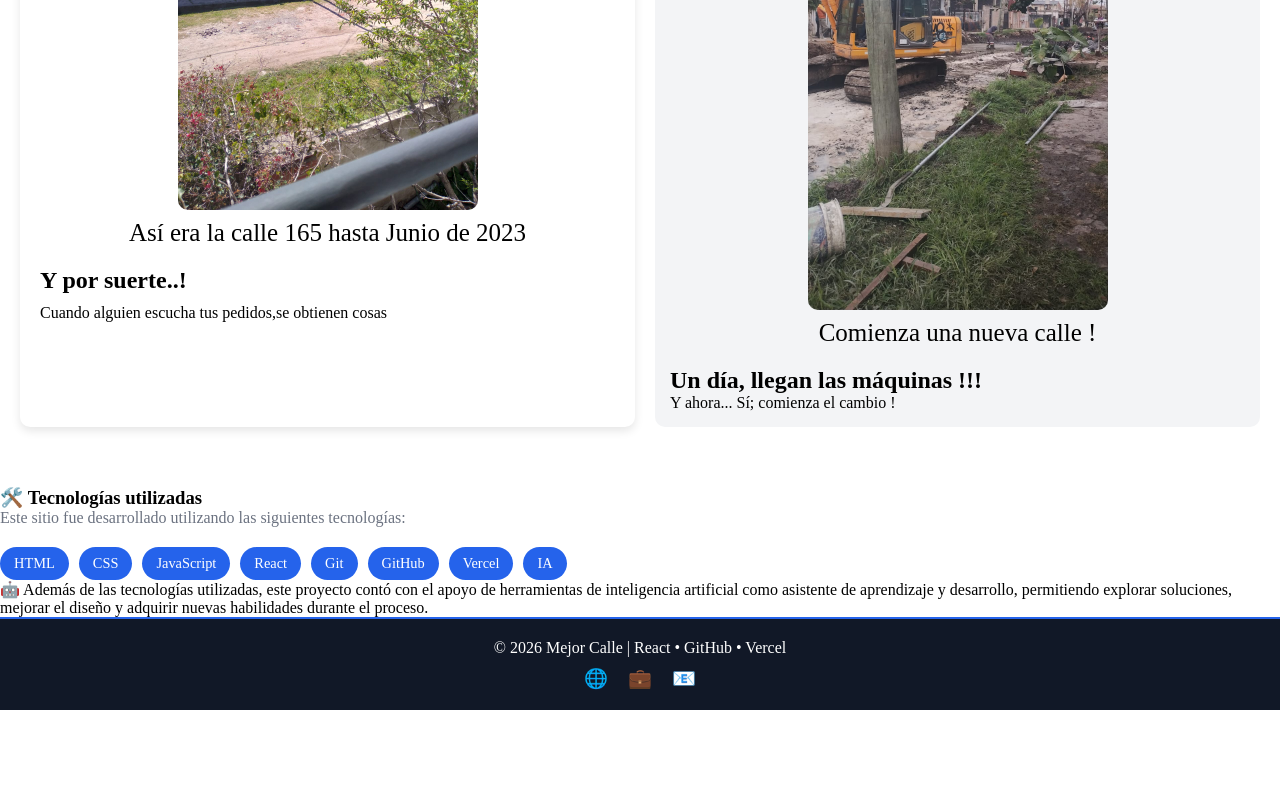
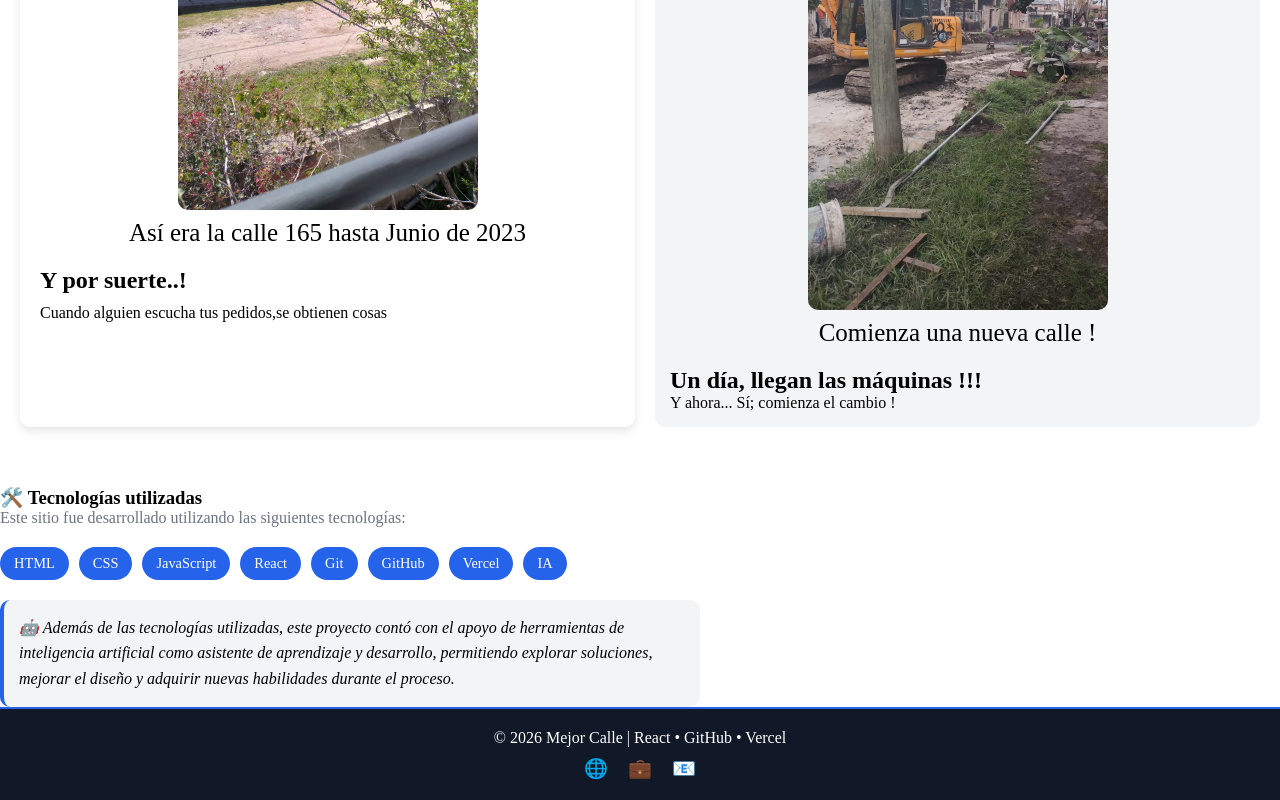
Before and after one commit to raul-juarez58/mejor-calle-react, a React (Vite) app: page / in a window 1280 px wide. Shown: the part 702-1502 px from the top of the page. Before the commit the page ends 1412 px from the top, so only its background shows below. Built offline with nearby package versions, Linux system fonts and the light colour scheme.

Commit message:
cambio css Habilidades

```diff
--- a/src/componentes/Habilidades.css
+++ b/src/componentes/Habilidades.css
@@ -28,3 +28,19 @@
     background: #1d4ed8;
     transform: scale(1.05);
 }
+
+.ia-note {
+  margin-top: 20px;
+
+  padding: 15px;
+
+  background: #f3f4f6;
+
+  border-left: 4px solid #2563eb;
+  border-radius: 10px;
+
+  line-height: 1.6;
+
+  font-style: italic;
+  max-width: 700px;
+}
```
